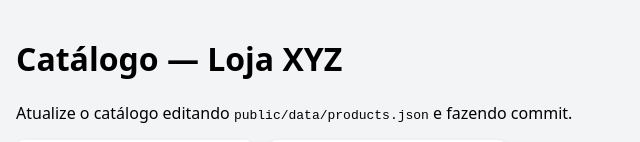
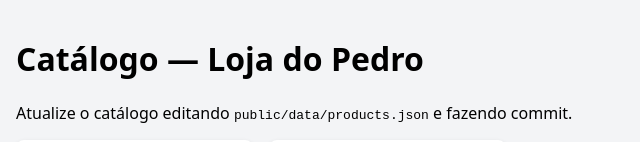
Before and after one commit to alexandredostatni/cat-logo-de-loja, a plain HTML site: page public/index.html in a window 1280 px wide. Shown: the top 142 px of the page, without its empty margins (0-640 px from the left). Drawn offline with Linux system fonts and the light colour scheme.

Commit message:
Atualiza nome da loja

```diff
--- a/public/index.html
+++ b/public/index.html
@@ -15,7 +15,7 @@
 </head>
 <body>
   <header>
-    <h1>Catálogo — Loja XYZ</h1>
+    <h1>Catálogo — Loja do Pedro</h1>
     <p>Atualize o catálogo editando <code>public/data/products.json</code> e fazendo commit.</p>
   </header>
 
```
